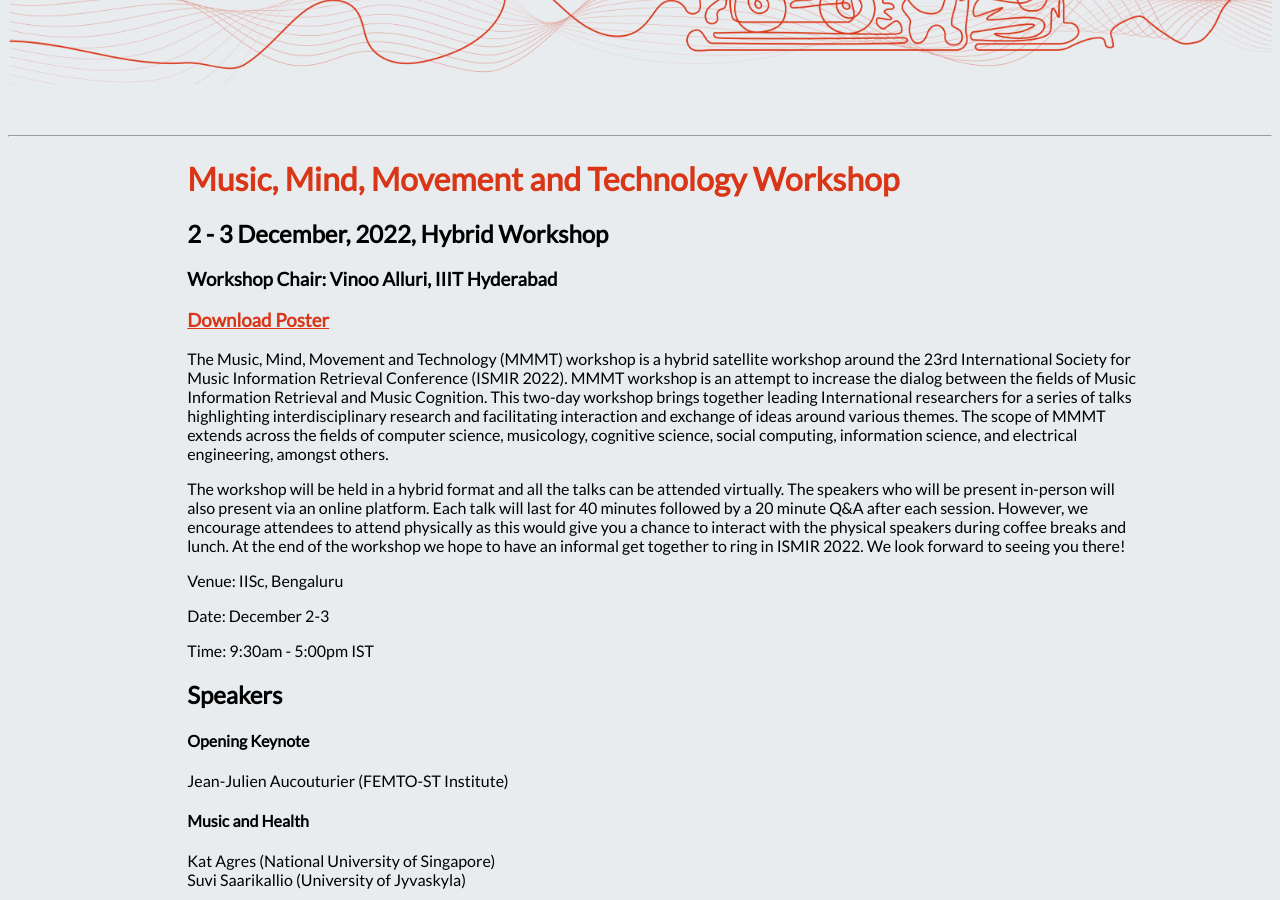
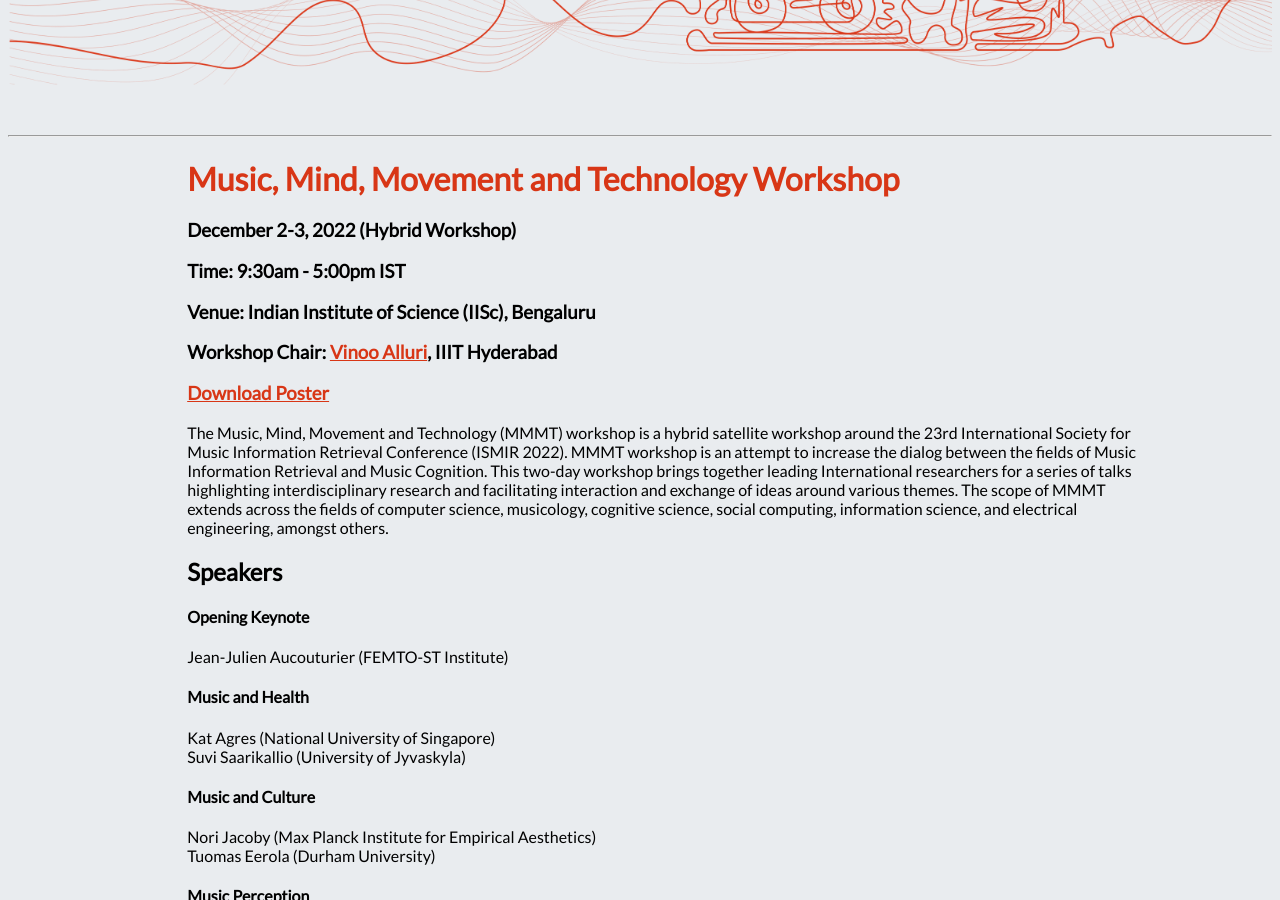
Before and after one commit to ismir2022/ismir2022.github.io, a Jekyll site: the page built from satellites/mmmt_staging.md, in a window 1280 px wide and 900 px high, scrolled down 402 px. Built offline with Jekyll 4.4.1, drawn with Linux system fonts in a browser that asks for light colours; nearby versions of some CDN libraries; some of the changed text lies outside the part shown.

Commit message:
Update mmmt_staging.md

```diff
--- a/satellites/mmmt_staging.md
+++ b/satellites/mmmt_staging.md
@@ -3,21 +3,14 @@
 title: International Society for Music Information Retrieval
 ---
 # Music, Mind, Movement and Technology Workshop
-## 2 - 3 December, 2022, Hybrid Workshop
-### Workshop Chair: Vinoo Alluri, IIIT Hyderabad
+### December 2-3, 2022 (Hybrid Workshop)
+### Time: 9:30am - 5:00pm IST
+### Venue: Indian Institute of Science (IISc), Bengaluru
+### Workshop Chair: [Vinoo Alluri](https://www.iiit.ac.in/people/faculty/vinoo-alluri/), IIIT Hyderabad
 
 ### [**Download Poster**](../assets/MMMT_poster.pdf)
 
 The Music, Mind, Movement and Technology (MMMT) workshop is a hybrid satellite workshop around the 23rd International Society for Music Information Retrieval Conference (ISMIR 2022). MMMT workshop is an attempt to increase the dialog between the fields of Music Information Retrieval and Music Cognition. This two-day workshop brings together leading International researchers for a series of talks highlighting interdisciplinary research and facilitating interaction and exchange of ideas around various themes. The scope of MMMT extends across the fields of computer science, musicology, cognitive science, social computing, information science, and electrical engineering, amongst others.
-
-The workshop will be held in a hybrid format and all the talks can be attended virtually. The speakers who will be present in-person will also present via an online platform. Each talk will last for 40 minutes followed by a 20 minute Q&A after each session. However, we encourage attendees to attend physically as this would give you a chance to interact with the physical speakers during coffee breaks and lunch. At the end of the workshop we hope to have an informal get together to ring in ISMIR 2022. We look forward to seeing you there!
-
-Venue: IISc, Bengaluru
-
-Date: December 2-3
-
-Time: 9:30am - 5:00pm IST
-
 
 ## Speakers
 
```
Also changed, not shown: other parts of satellites/mmmt_staging.md (+4 -0 lines).
